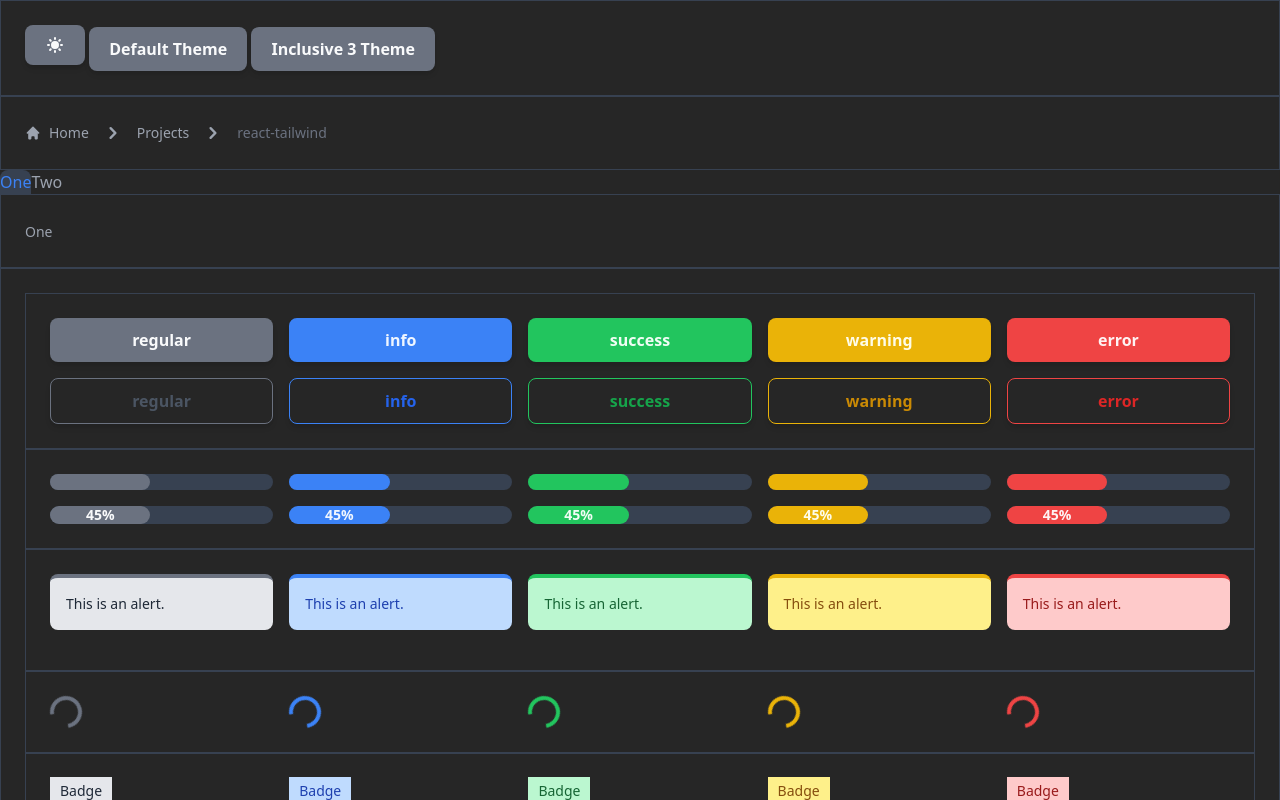
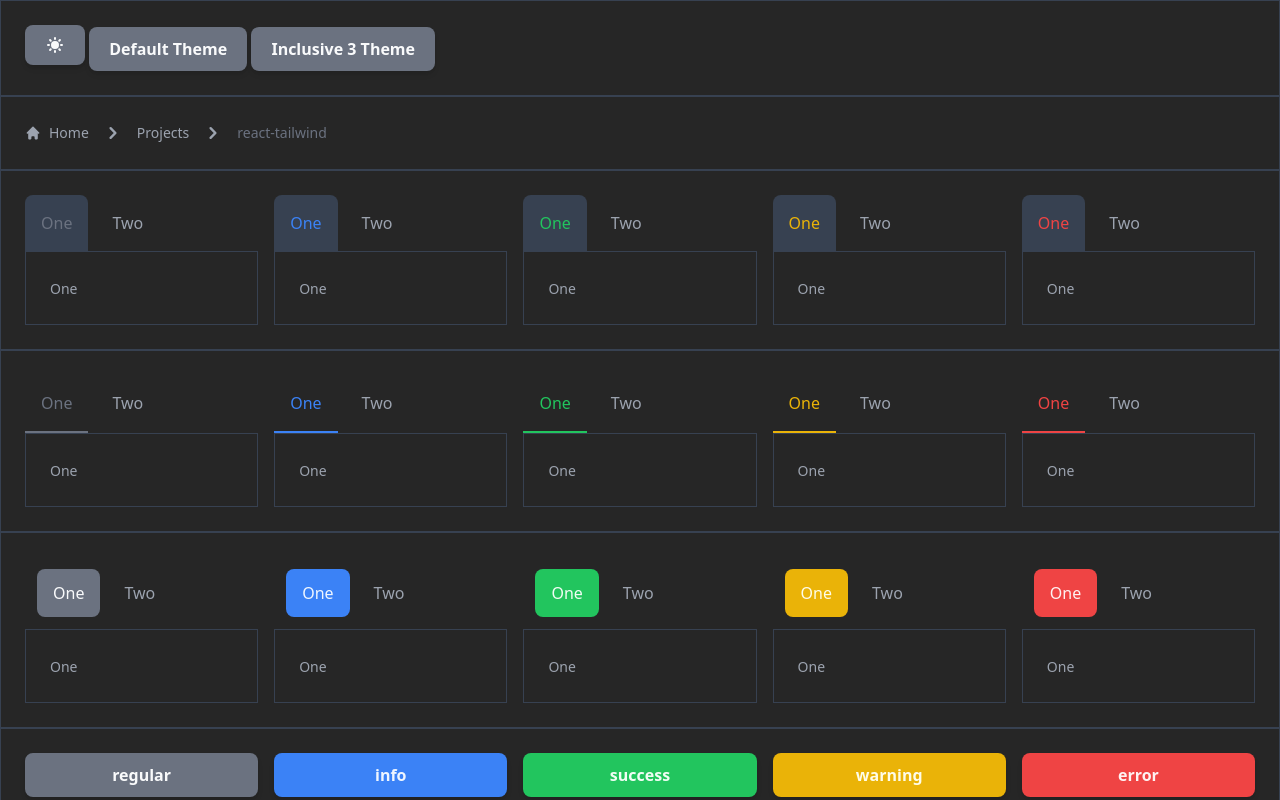
Before and after one commit to edadma/react-tailwind, a React (Create React App) app: page / in a window 1280 px wide. Shown: the top 800 px of the page. Built offline with nearby package versions, Linux system fonts and the light colour scheme.

Commit message:
recode Tabs

```diff
--- a/src/Tabs.tsx
+++ b/src/Tabs.tsx
@@ -71,7 +71,7 @@ export const Tab: React.FC<TabProps> = ({
 
   return (
     <li
-      className={`${theme.component.tab.style[type].li} ${
+      className={`${theme.component.tab.style[type]} ${
         type === 'underline'
           ? active
             ? `active ${colorClass(theme, 'tab', role, 'a')}`
@@ -91,7 +91,7 @@ export const Tab: React.FC<TabProps> = ({
             : 'text-gray-500 hover:text-gray-600 hover:bg-gray-100 dark:text-gray-400 dark:hover:text-gray-300 dark:hover:bg-gray-700'
           : '' // todo: fullWidth type https://flowbite.com/docs/components/tabs/#full-width-tabs
       } ${sizeClass(theme, 'tab', size, 'text')} ${weightClass(theme, 'tab', weight)} ${
-        theme.component.tab.style[type].a
+        theme.component.tab.style[type]
       }`}
       onClick={() => setActive?.(index!)}
     >
--- a/src/index.tsx
+++ b/src/index.tsx
@@ -40,148 +40,23 @@ const App: React.FC = () => (
           <Breadcrumb>react-tailwind</Breadcrumb>
         </Breadcrumbs>
       </Card>
-      {/*<Grid cols={5}>*/}
-      {/*  <Elem>*/}
-      {/*    <Tabs*/}
-      {/*      type="pill"*/}
-      {/*      panes={[*/}
-      {/*        {*/}
-      {/*          tab: 'One',*/}
-      {/*          pane: (*/}
-      {/*            <Card>*/}
-      {/*              <Text>One</Text>*/}
-      {/*            </Card>*/}
-      {/*          ),*/}
-      {/*        },*/}
-      {/*        {*/}
-      {/*          tab: 'Two',*/}
-      {/*          pane: (*/}
-      {/*            <Card>*/}
-      {/*              <Text>Two</Text>*/}
-      {/*            </Card>*/}
-      {/*          ),*/}
-      {/*        },*/}
-      {/*      ]}*/}
-      {/*    />*/}
-      {/*  </Elem>*/}
-      {/*  <Elem>*/}
-      {/*    <Tabs*/}
-      {/*      type="pill"*/}
-      {/*      role="info"*/}
-      {/*      panes={[*/}
-      {/*        {*/}
-      {/*          tab: 'One',*/}
-      {/*          pane: (*/}
-      {/*            <Card>*/}
-      {/*              <Text>One</Text>*/}
-      {/*            </Card>*/}
-      {/*          ),*/}
-      {/*        },*/}
-      {/*        {*/}
-      {/*          tab: 'Two',*/}
-      {/*          pane: (*/}
-      {/*            <Card>*/}
-      {/*              <Text>Two</Text>*/}
-      {/*            </Card>*/}
-      {/*          ),*/}
-      {/*        },*/}
-      {/*      ]}*/}
-      {/*    />*/}
-      {/*  </Elem>*/}
-      {/*  <Elem>*/}
-      {/*    <Tabs*/}
-      {/*      type="pill"*/}
-      {/*      role="success"*/}
-      {/*      panes={[*/}
-      {/*        {*/}
-      {/*          tab: 'One',*/}
-      {/*          pane: (*/}
-      {/*            <Card>*/}
-      {/*              <Text>One</Text>*/}
-      {/*            </Card>*/}
-      {/*          ),*/}
-      {/*        },*/}
-      {/*        {*/}
-      {/*          tab: 'Two',*/}
-      {/*          pane: (*/}
-      {/*            <Card>*/}
-      {/*              <Text>Two</Text>*/}
-      {/*            </Card>*/}
-      {/*          ),*/}
-      {/*        },*/}
-      {/*      ]}*/}
-      {/*    />*/}
-      {/*  </Elem>*/}
-      {/*  <Elem>*/}
-      {/*    <Tabs*/}
-      {/*      type="pill"*/}
-      {/*      role="warning"*/}
-      {/*      panes={[*/}
-      {/*        {*/}
-      {/*          tab: 'One',*/}
-      {/*          pane: (*/}
-      {/*            <Card>*/}
-      {/*              <Text>One</Text>*/}
-      {/*            </Card>*/}
-      {/*          ),*/}
-      {/*        },*/}
-      {/*        {*/}
-      {/*          tab: 'Two',*/}
-      {/*          pane: (*/}
-      {/*            <Card>*/}
-      {/*              <Text>Two</Text>*/}
-      {/*            </Card>*/}
-      {/*          ),*/}
-      {/*        },*/}
-      {/*      ]}*/}
-      {/*    />*/}
-      {/*  </Elem>*/}
-      {/*  <Elem>*/}
-      {/*    <Tabs*/}
-      {/*      type="pill"*/}
-      {/*      role="error"*/}
-      {/*      panes={[*/}
-      {/*        {*/}
-      {/*          tab: 'One',*/}
-      {/*          pane: (*/}
-      {/*            <Card>*/}
-      {/*              <Text>One</Text>*/}
-      {/*            </Card>*/}
-      {/*          ),*/}
-      {/*        },*/}
-      {/*        {*/}
-      {/*          tab: 'Two',*/}
-      {/*          pane: (*/}
-      {/*            <Card>*/}
-      {/*              <Text>Two</Text>*/}
-      {/*            </Card>*/}
-      {/*          ),*/}
-      {/*        },*/}
-      {/*      ]}*/}
-      {/*    />*/}
-      {/*  </Elem>*/}
-      {/*</Grid>*/}
-      {/*<Tabs*/}
-      {/*  role="info"*/}
-      {/*  panes={[*/}
-      {/*    {*/}
-      {/*      tab: 'One',*/}
-      {/*      pane: (*/}
-      {/*        <Card>*/}
-      {/*          <Text>One</Text>*/}
-      {/*        </Card>*/}
-      {/*      ),*/}
-      {/*    },*/}
-      {/*    {*/}
-      {/*      tab: 'Two',*/}
-      {/*      pane: (*/}
-      {/*        <Card>*/}
-      {/*          <Text>Two</Text>*/}
-      {/*        </Card>*/}
-      {/*      ),*/}
-      {/*    },*/}
-      {/*  ]}*/}
-      {/*/>*/}
+      <Card>
+        <Grid cols={5}>
+          <Elem>
+            <Tabs type="tab" role="regular">
+              <Tab label="One">
+                <Card>
+                  <Text>One</Text>
+                </Card>
+              </Tab>
+              <Tab label="Two">
+                <Card>
+                  <Text>Two</Text>
+                </Card>
+              </Tab>
+            </Tabs>
+          </Elem>
+          <Elem>
             <Tabs type="tab" role="info">
               <Tab label="One">
                 <Card>
@@ -194,7 +69,199 @@ const App: React.FC = () => (
                 </Card>
               </Tab>
             </Tabs>
+          </Elem>
+          <Elem>
+            <Tabs type="tab" role="success">
+              <Tab label="One">
                 <Card>
+                  <Text>One</Text>
+                </Card>
+              </Tab>
+              <Tab label="Two">
+                <Card>
+                  <Text>Two</Text>
+                </Card>
+              </Tab>
+            </Tabs>
+          </Elem>
+          <Elem>
+            <Tabs type="tab" role="warning">
+              <Tab label="One">
+                <Card>
+                  <Text>One</Text>
+                </Card>
+              </Tab>
+              <Tab label="Two">
+                <Card>
+                  <Text>Two</Text>
+                </Card>
+              </Tab>
+            </Tabs>
+          </Elem>
+          <Elem>
+            <Tabs type="tab" role="error">
+              <Tab label="One">
+                <Card>
+                  <Text>One</Text>
+                </Card>
+              </Tab>
+              <Tab label="Two">
+                <Card>
+                  <Text>Two</Text>
+                </Card>
+              </Tab>
+            </Tabs>
+          </Elem>
+        </Grid>
+      </Card>
+      <Card>
+        <Grid cols={5}>
+          <Elem>
+            <Tabs type="underline" role="regular">
+              <Tab label="One">
+                <Card>
+                  <Text>One</Text>
+                </Card>
+              </Tab>
+              <Tab label="Two">
+                <Card>
+                  <Text>Two</Text>
+                </Card>
+              </Tab>
+            </Tabs>
+          </Elem>
+          <Elem>
+            <Tabs type="underline" role="info">
+              <Tab label="One">
+                <Card>
+                  <Text>One</Text>
+                </Card>
+              </Tab>
+              <Tab label="Two">
+                <Card>
+                  <Text>Two</Text>
+                </Card>
+              </Tab>
+            </Tabs>
+          </Elem>
+          <Elem>
+            <Tabs type="underline" role="success">
+              <Tab label="One">
+                <Card>
+                  <Text>One</Text>
+                </Card>
+              </Tab>
+              <Tab label="Two">
+                <Card>
+                  <Text>Two</Text>
+                </Card>
+              </Tab>
+            </Tabs>
+          </Elem>
+          <Elem>
+            <Tabs type="underline" role="warning">
+              <Tab label="One">
+                <Card>
+                  <Text>One</Text>
+                </Card>
+              </Tab>
+              <Tab label="Two">
+                <Card>
+                  <Text>Two</Text>
+                </Card>
+              </Tab>
+            </Tabs>
+          </Elem>
+          <Elem>
+            <Tabs type="underline" role="error">
+              <Tab label="One">
+                <Card>
+                  <Text>One</Text>
+                </Card>
+              </Tab>
+              <Tab label="Two">
+                <Card>
+                  <Text>Two</Text>
+                </Card>
+              </Tab>
+            </Tabs>
+          </Elem>
+        </Grid>
+      </Card>
+      <Card>
+        <Grid cols={5}>
+          <Elem>
+            <Tabs type="pill" role="regular">
+              <Tab label="One">
+                <Card>
+                  <Text>One</Text>
+                </Card>
+              </Tab>
+              <Tab label="Two">
+                <Card>
+                  <Text>Two</Text>
+                </Card>
+              </Tab>
+            </Tabs>
+          </Elem>
+          <Elem>
+            <Tabs type="pill" role="info">
+              <Tab label="One">
+                <Card>
+                  <Text>One</Text>
+                </Card>
+              </Tab>
+              <Tab label="Two">
+                <Card>
+                  <Text>Two</Text>
+                </Card>
+              </Tab>
+            </Tabs>
+          </Elem>
+          <Elem>
+            <Tabs type="pill" role="success">
+              <Tab label="One">
+                <Card>
+                  <Text>One</Text>
+                </Card>
+              </Tab>
+              <Tab label="Two">
+                <Card>
+                  <Text>Two</Text>
+                </Card>
+              </Tab>
+            </Tabs>
+          </Elem>
+          <Elem>
+            <Tabs type="pill" role="warning">
+              <Tab label="One">
+                <Card>
+                  <Text>One</Text>
+                </Card>
+              </Tab>
+              <Tab label="Two">
+                <Card>
+                  <Text>Two</Text>
+                </Card>
+              </Tab>
+            </Tabs>
+          </Elem>
+          <Elem>
+            <Tabs type="pill" role="error">
+              <Tab label="One">
+                <Card>
+                  <Text>One</Text>
+                </Card>
+              </Tab>
+              <Tab label="Two">
+                <Card>
+                  <Text>Two</Text>
+                </Card>
+              </Tab>
+            </Tabs>
+          </Elem>
+        </Grid>
+      </Card>
       <Card>
         <Grid cols={5}>
           <Button>regular</Button>
@@ -304,7 +371,6 @@ const App: React.FC = () => (
           </Elem>
         </Grid>
       </Card>
-      </Card>
     </ModeProvider>
   </ThemeProvider>
 )
--- a/src/themes/DefaultTheme.ts
+++ b/src/themes/DefaultTheme.ts
@@ -333,7 +333,7 @@ export const DefaultTheme = {
       },
       default: {
         size: 'md',
-        color: 'regular',
+        color: 'info',
         weight: 'medium',
       },
       color: {
```
Lines whose indentation alone changed are shown as unchanged.
